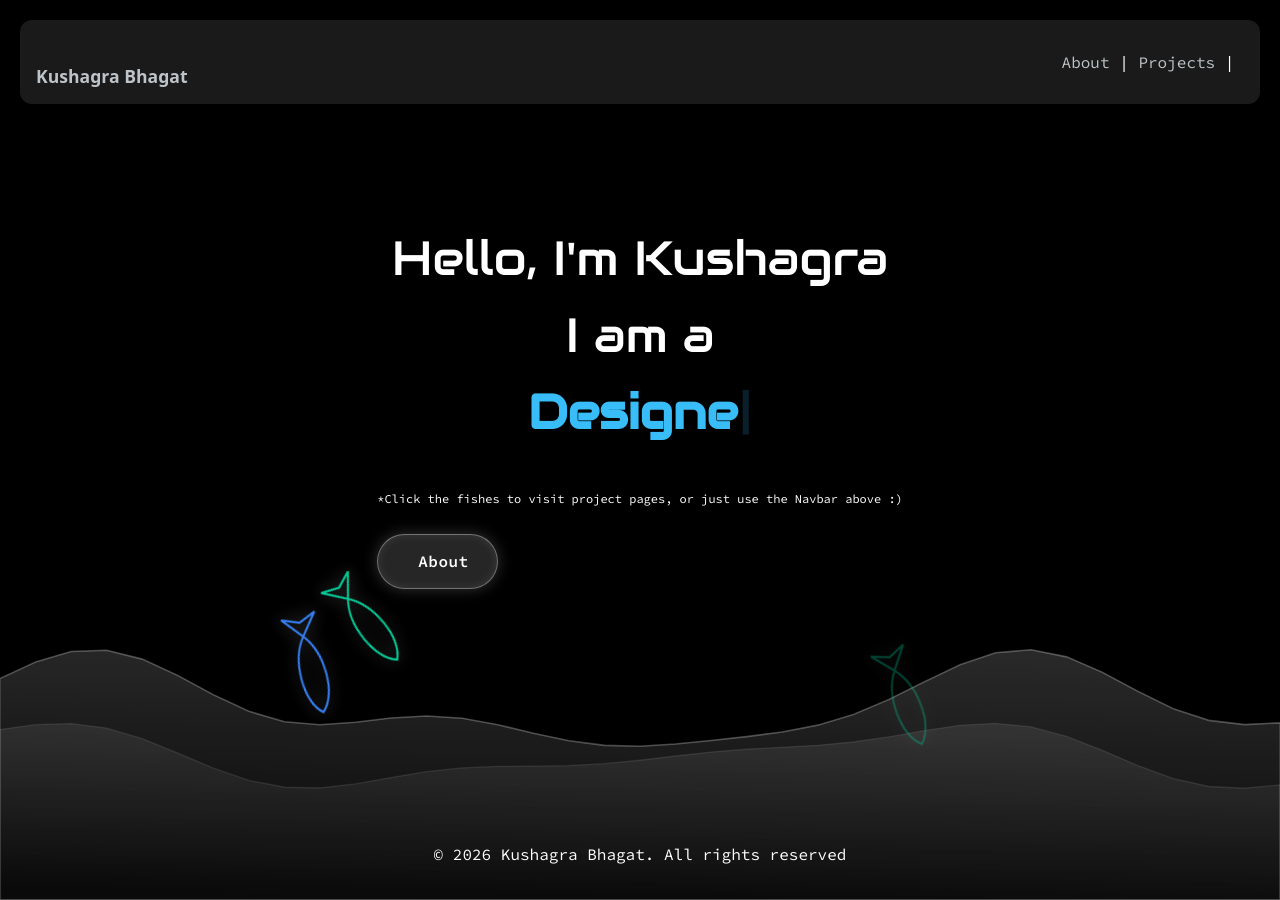
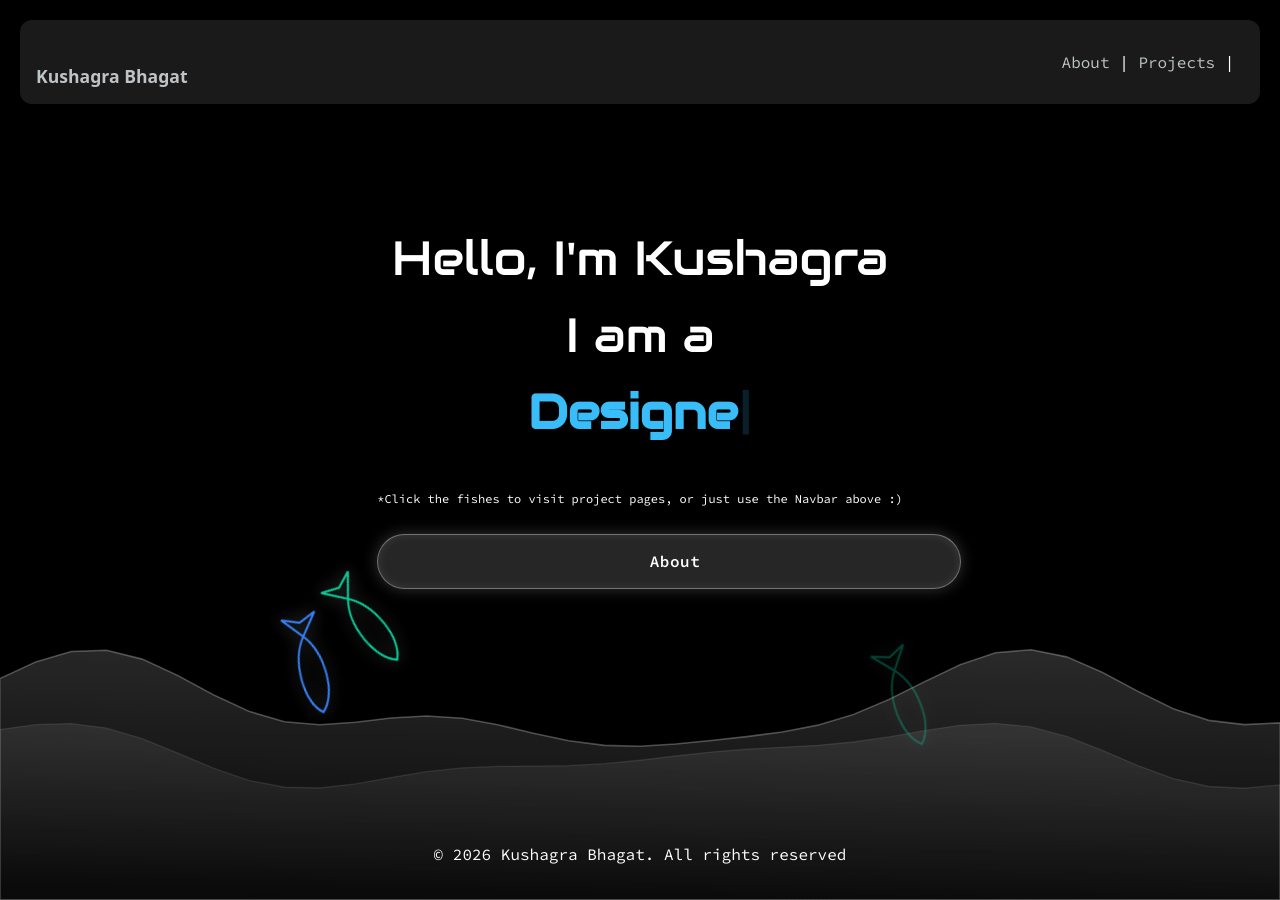
Before and after one commit to kuwushagra/kuwushagra.github.io, a Jekyll site: the page built from index.md, in a window 1280 px wide. Built offline with Jekyll 4.4.1, drawn with Linux system fonts in a browser that asks for light colours; some web fonts are replaced; a style sheet for code colours, icons or effects is not loaded.

Commit message:
Update home.html

```diff
--- a/_layouts/home.html
+++ b/_layouts/home.html
@@ -88,8 +88,8 @@ layout: default
   </div><br>
 
   <div style="width: 100%; margin: 0 auto; justify-content: center; align-items: center;">
-    <a href="{{ page.buttonlink }}" class="glowing-btn">
-      <wa-icon name="github-alt" family="brands"></wa-icon>
+    <a href="{{ page.buttonlink }}" class="glowing-btn" style="width: 100%; margin: 0 auto; justify-content: center; align-items: center;">
+      <wa-icon name="chevron-right" family="brands"></wa-icon>
       <span>{{ page.buttontext }}</span>
     </a>
   </div>
```
